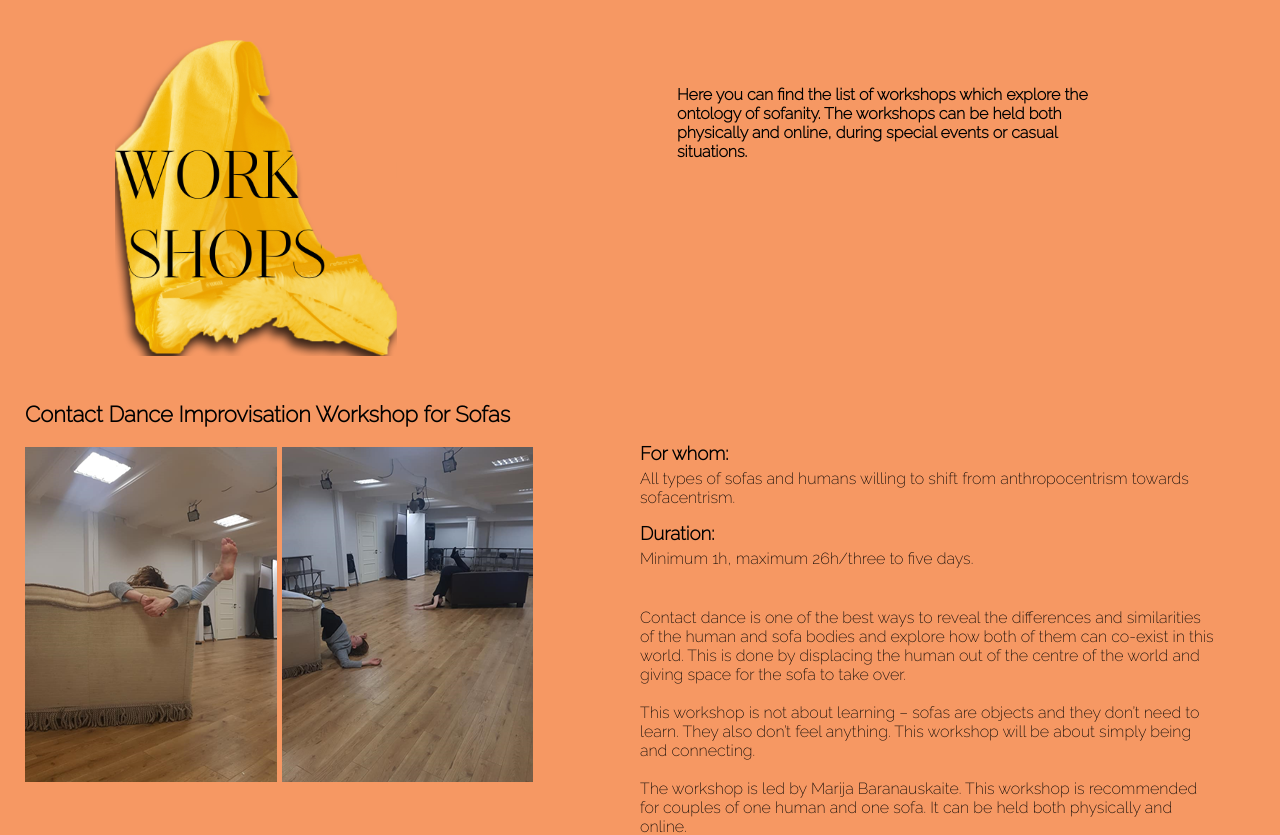
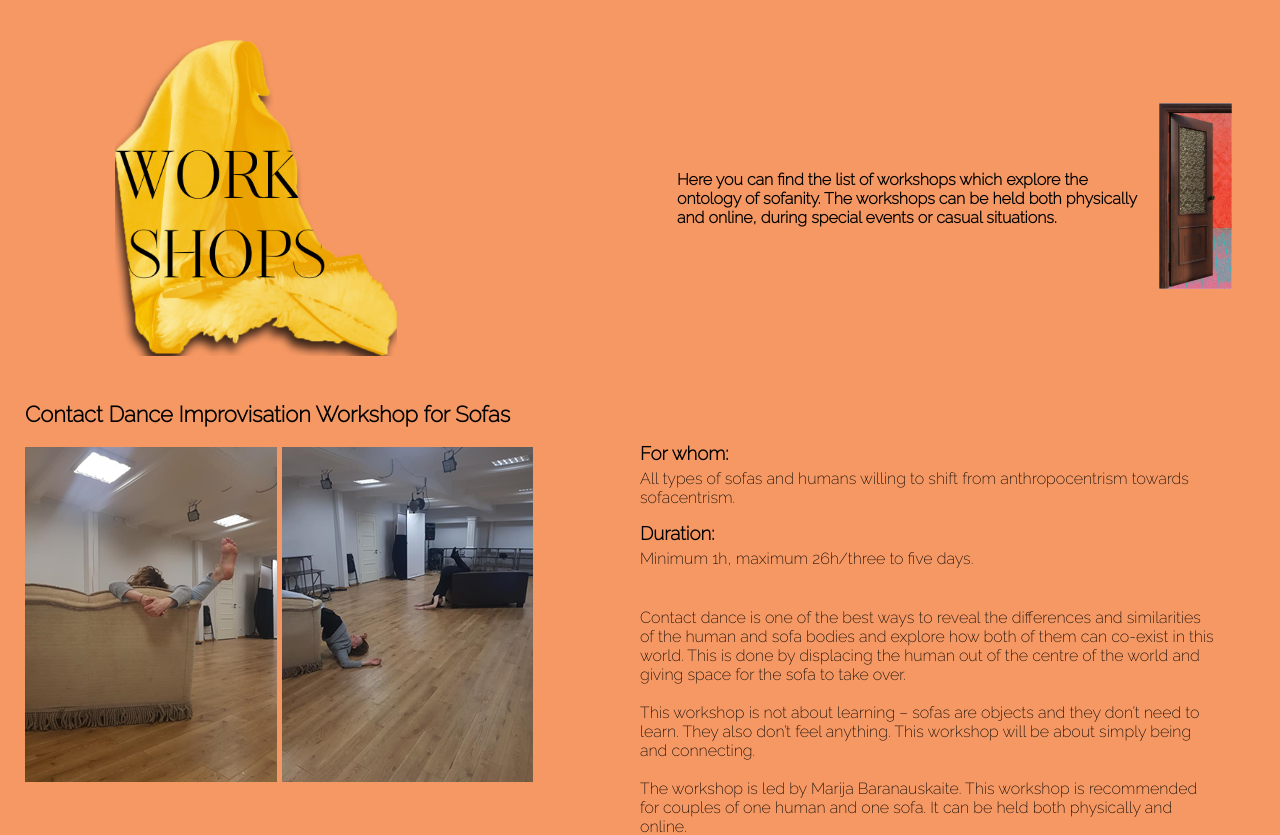
Before and after one commit to legyta/sofaProject, a React (Create React App) app: page /workshops in a window 1280 px wide. Shown: the top 835 px of the page. Built offline with nearby package versions, Linux system fonts and the light colour scheme.

Commit message:
door added

```diff
--- a/src/App.js
+++ b/src/App.js
@@ -20,7 +20,7 @@ class App extends Component {
           <Route path="/soundtracks" component={Soundtracks} />
           <Route path="/workshops" component={Workshops} />
           <Route path="/about-creator" component={AboutCreator} />
-          <Route path="/home2" component={Home2} />
+          <Route path="/home" component={Home2} />
           <Route path="/more-ideas" component={OtherIdeas} />
         </Switch>
       </div>
--- a/src/components/pages/AboutCreator.js
+++ b/src/components/pages/AboutCreator.js
@@ -7,6 +7,7 @@ import aboutArtistImage from "../images/aboutArtistImage.png";
 import aboutCreatorImage from "../images/aboutCreatorImage.svg";
 import ArtistBio from "../pieces/ArtistBio";
 import ArtistBio2 from "../pieces/ArtistBio2";
+import doors from "../images/doors.PNG";
 import Banner from "../pieces/Banner";
 
 function AboutCreator() {
@@ -31,6 +32,9 @@ function AboutCreator() {
             being in such an intense relationship made the issues of the
             miserable life pop up.
           </h1>
+          <a href="/home">
+            <img  src={doors} alt="doors" id="doors" />
+          </a>
         </Box>
       </Box>
       <ArtistBio />
--- a/src/components/pages/AboutProject.js
+++ b/src/components/pages/AboutProject.js
@@ -7,6 +7,7 @@ import theSofaProject from "../images/theSofaProject.svg";
 import TheSofaProject from "../pieces/TheSofaProject";
 import WorldAroundSofa from "../pieces/WorldAroundSofa";
 import TheCelloProject from "../pieces/TheCelloProject";
+import doors from "../images/doors.PNG";
 import Banner from "../pieces/Banner";
 
 function AboutArtist() {
@@ -20,6 +21,14 @@ function AboutArtist() {
         >
           <img src={theSofaProject} alt="soundtracks" id="soundtrackPhoto" />
         </Box>
+        <a href="/home">
+          <img
+            style={{ width: "60px", marginLeft: "620px" }}
+            src={doors}
+            alt="doors"
+            id="doors"
+          />
+        </a>
       </Box>
       <TheSofaProject />
       <WorldAroundSofa />
--- a/src/components/pages/ContactArtists.js
+++ b/src/components/pages/ContactArtists.js
@@ -5,6 +5,7 @@ import Box from "@material-ui/core/Box";
 import contactArtistsImage from "../images/contactArtistsImage.svg";
 import ContactDetails from "../pieces/ContactDetails";
 import ArtistsList from "../pieces/ArtistsList";
+import doors from "../images/doors.PNG";
 import Banner from "../pieces/Banner";
 
 function ContactArtists() {
@@ -34,6 +35,9 @@ function ContactArtists() {
             You can contact us for further inquiries
             <ContactDetails />
           </h1>
+          <a href="/home">
+            <img src={doors} alt="doors" id="doors" />
+          </a>
         </Box>
       </Box>
       <ArtistsList />
--- a/src/components/pages/OtherIdeas.js
+++ b/src/components/pages/OtherIdeas.js
@@ -3,6 +3,7 @@ import { Link } from "react-router-dom";
 import Grid from "@material-ui/core/Grid";
 import Box from "@material-ui/core/Box";
 import aboutCreatorImage from "../images/aboutCreatorImage.svg";
+import doors from "../images/doors.PNG";
 import Banner from "../pieces/Banner";
 
 function OtherIdeas() {
@@ -16,13 +17,19 @@ function OtherIdeas() {
         >
           <img src={aboutCreatorImage} alt="soundtracks" id="soundtrackPhoto" />
         </Box>
-        <Box className="description">
+        <Box
+          className="description"
+          style={{ display: "flex", flexDirection: "row" }}
+        >
           <h1>
             More info and additional activities will soon be presented here.
             <br></br>
             <br></br>You will be able to get your own blanket or subscribe for
             the newsletter.
           </h1>
+          <a href="/home">
+            <img style={{ width: "60px" }} src={doors} alt="doors" id="doors" />
+          </a>
         </Box>
       </Box>
       <Banner />
--- a/src/components/pages/Soundtracks.js
+++ b/src/components/pages/Soundtracks.js
@@ -7,6 +7,7 @@ import mariaBlanket from "../images/mariaBlanket.png";
 import soundtrack from "../images/soundtrack.svg";
 import play from "../images/play.svg";
 import Tracks from "../pages/Tracks";
+import doors from "../images/doors.PNG";
 import Banner from "../pieces/Banner";
 
 function Soundtracks() {
@@ -29,6 +30,9 @@ function Soundtracks() {
             <br></br>Please, put this soundtrack on for your sofas and become a
             sofa yourself to receive the music in its intended way.{" "}
           </h1>
+          <a href="/home">
+            <img src={doors} alt="doors" id="doors" />
+          </a>
         </Box>
       </Box>
       <Tracks />
--- a/src/components/pages/Workshops.js
+++ b/src/components/pages/Workshops.js
@@ -9,6 +9,7 @@ import workshops2 from "../images/workshops2.png";
 import ContactImpro from "../pieces/ContactImpro";
 import PerformForObjects from "../pieces/PerformForObjects";
 import PlayPhilosophy from "../pieces/PlayPhilosophy";
+import doors from "../images/doors.PNG";
 import Banner from "../pieces/Banner";
 
 function Workshops() {
@@ -24,29 +25,16 @@ function Workshops() {
         </Box>
         <Box
           className="description"
-          style={{ display: "flex", flexDirection: "column" }}
+          style={{ display: "flex", flexDirection: "row" }}
         >
           <h1>
             Here you can find the list of workshops which explore the ontology
             of sofanity. The workshops can be held both physically and online,
             during special events or casual situations.{" "}
           </h1>
-          {/* <Box
-            className="workshopsDemoPhoto"
-            style={{
-              paddingLeft: "25px",
-              display: "flex",
-              flexDirection: "row",
-            }}
-          >
-            <img
-              src={workshops1}
-              id="workshopPhoto1"
-              alt="workshops"
-              style={{ marginRight: "5px" }}
-            />
-            <img src={workshops2} alt="workshops" id="workshopPhoto2" />
-          </Box> */}
+          <a href="/home">
+            <img src={doors} alt="doors" id="doors" />
+          </a>
         </Box>
       </Box>
       <ContactImpro />
--- a/src/components/stylesheets/soundtracks.css
+++ b/src/components/stylesheets/soundtracks.css
@@ -15,7 +15,7 @@
 }
 
 .description h1 {
-  padding: 25px;
+  padding: 25px 5px 25px 25px;
 }
 
 @media screen and (min-width: 1601px) and (max-width: 2400px) {
@@ -36,7 +36,7 @@
     align-items: center;
   }
   .description h1 {
-    padding: 120px;
+    padding: 120px 5px 120px 120px;
   }
 }
 
@@ -54,7 +54,7 @@
     align-items: center;
   }
   .description h1 {
-    padding: 45px;
+    padding: 45px 5px 45px 45px;
   }
 }
 
@@ -66,7 +66,7 @@
     width: 55%;
   }
   .description h1 {
-    margin: 0px 260px;
+    margin: 0px 5px 0px 260px;
   }
 }
 
@@ -78,7 +78,7 @@
     width: 75%;
   }
   .description h1 {
-    margin: 0px 120px;
+    margin: 0px 5px 0px 120px;
   }
 }
 
@@ -87,7 +87,7 @@
     margin-top: 40px;
   }
   .description p {
-    padding: 60px;
+    padding: 60px 5px 60px 60px;
   }
 }
 
--- a/src/components/stylesheets/workshops.css
+++ b/src/components/stylesheets/workshops.css
@@ -40,3 +40,14 @@
 }
 
 /* Photo and description section end */
+
+#doors {
+  width: 60%;
+  margin-right: 40px;
+}
+
+@media screen and (min-width: 375px) and (max-width: 414px) {
+  #doors {
+    margin-top: 30px;
+  }
+}
```
Also changed, not shown: src/components/pages/LazyLoadImage.js (deleted, +0 -52 lines), src/components/images/doors.PNG (added), src/components/images/doors.svg (added).
